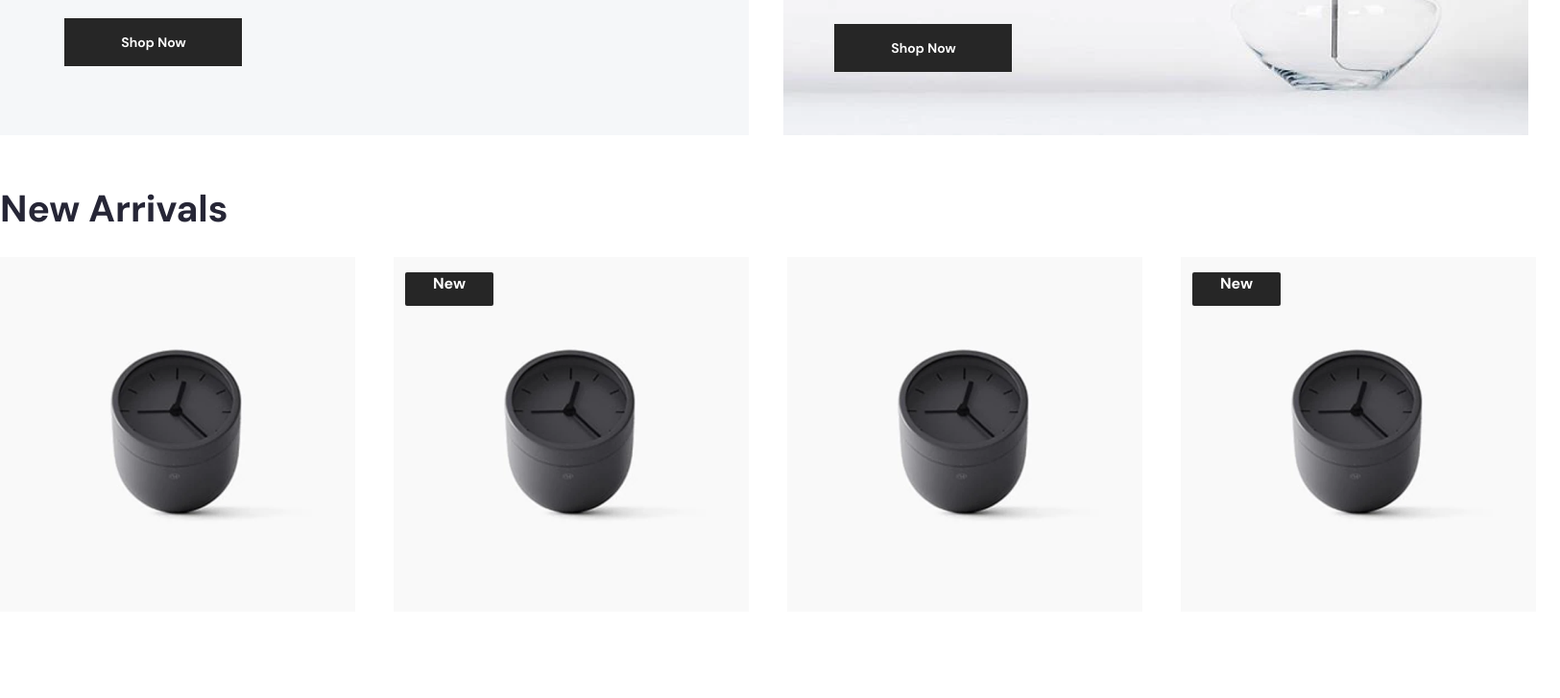
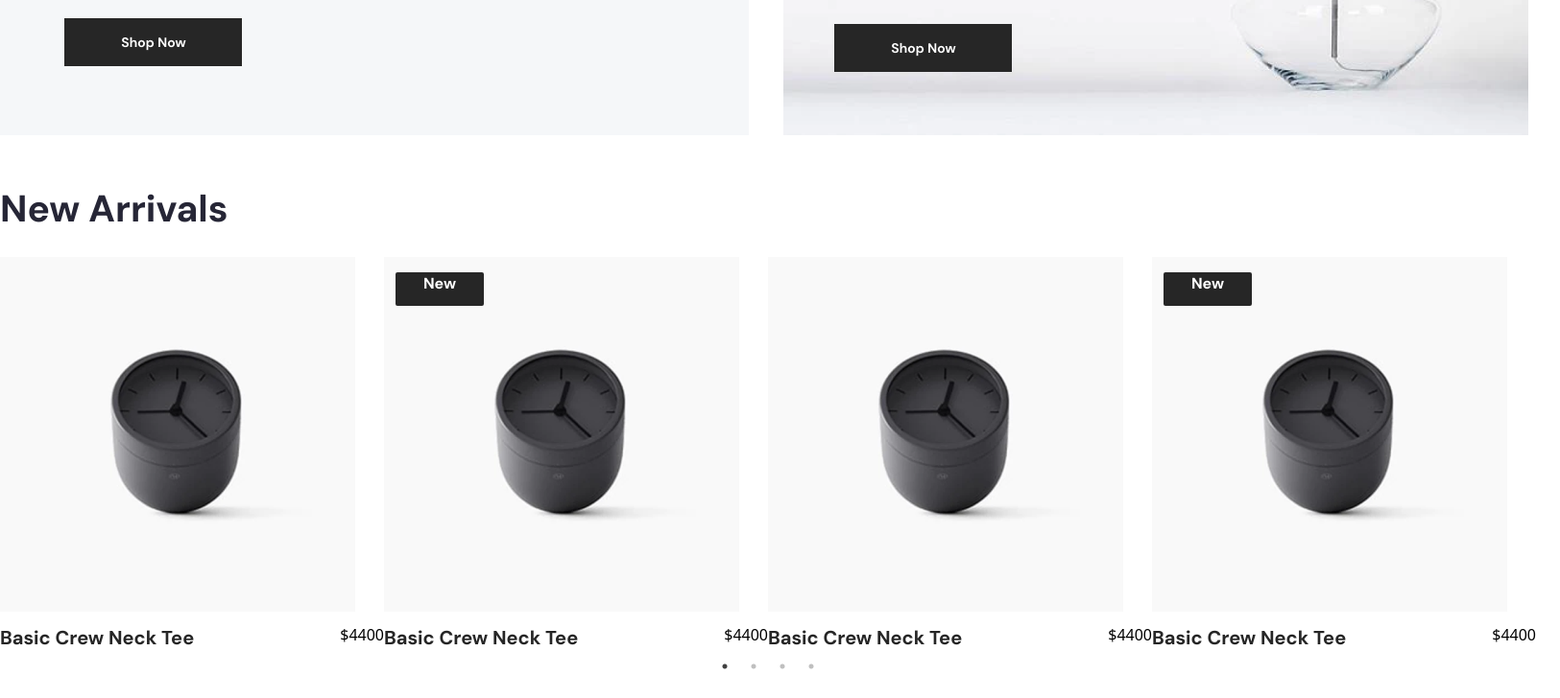
Before and after one commit to mustakin04/Orebi, a React (Vite) app in the folder OribeEcommerce/: page / in a window 1280 px wide. Shown: the part 1325-2053 px from the top of the page at 96% size, 1625 px wide, since content can reach past the window. Before the commit the page ends 2011 px from the top, so only its background shows below. Built offline with nearby package versions, Linux system fonts and the light colour scheme.

Commit message:
NewArrivals

```diff
--- a/OribeEcommerce/src/Component/NewArrivals/NewArrivals.jsx
+++ b/OribeEcommerce/src/Component/NewArrivals/NewArrivals.jsx
@@ -1,21 +1,30 @@
 import React from "react";
 import Container from "../Container/Container";
+import Product from "../Product/Product";
+import Slider from "react-slick";
+import "slick-carousel/slick/slick.css";
+import "slick-carousel/slick/slick-theme.css";
 
-import new2 from "../../assets/new2.png"
-import new3 from "../../assets/new3.png"
-import new4 from "../../assets/new4.png"
-import Product from "../Product/Product";
 const NewArrivals = ({ tittle }) => {
+  const settings = {
+    dots: true,
+    infinite: true,
+    speed: 500,
+    slidesToShow: 4,
+    slidesToScroll: 1
+  };
   return (
     <Container className="my-[48px]">
       <div className="font-DM font-bold text-[39px] text-[#262636] ">
         {tittle}
       </div>
-      <div className="flex justify-between mt-[20px]">
-        <Product badge={false}></Product>
-        <Product badge={true}></Product>
-        <Product badge={false}></Product>
-        <Product badge={true}></Product>
+      <div className="  mt-[20px]">
+        <Slider {...settings}>
+          <Product badge={false}></Product>
+          <Product badge={true}></Product>
+          <Product badge={false}></Product>
+          <Product badge={true}></Product>
+        </Slider>
       </div>
     </Container>
   );
--- a/OribeEcommerce/src/Component/Product/Product.jsx
+++ b/OribeEcommerce/src/Component/Product/Product.jsx
@@ -1,15 +1,51 @@
 import React from 'react'
 import new1 from "../../assets/new1.png"
 import Badge from '../Badge/Badge'
-const Product = ({badge}) => {
+import { FaHeart } from "react-icons/fa";
+import { TfiReload } from "react-icons/tfi";
+import { MdBookmarkAdd } from "react-icons/md";
+
+const Product = ({ badge }) => {
   return (
-    <div>
-         <div className='relative'>
-            <img src={new1} alt="" />
-            {
-                badge&& (<Badge tittle="New"></Badge>)
-            }
+    <div className="group"> {/* group class moved here */}
+      <div className='relative'>
+        <img src={new1} alt="" />
+        {badge && <Badge tittle="New" />}
+
+        <div className='absolute bottom-0  hidden group-hover:block bg-white w-full h-[40%]'>
+          <div className='m-4'>
+            {/* Wish List */}
+            <div className='flex  items-center gap-2 justify-end cursor-pointer'>
+              <p className='text-[#767676] font-DM font-normal text-[16px] hover:text-black group-hover:font-bold transition-all'>
+                Add to Wish List
+              </p>
+              <FaHeart className='text-[#767676] hover:text-black transition-all' />
+            </div>
+
+            {/* Compare */}
+            <div className='flex items-center gap-2 justify-end cursor-pointer'>
+              <p className='text-[#767676] font-DM font-normal text-[16px] hover:text-black group-hover:font-bold transition-all'>
+                Compare
+              </p>
+              <TfiReload className='text-[#767676] hover:text-black transition-all' />
+            </div>
+
+            {/* Add to Cart */}
+            <div className='flex items-center gap-2 justify-end cursor-pointer'>
+              <p className='text-[#767676] font-DM font-normal text-[16px] hover:text-black group-hover:font-bold transition-all'>
+                Add to Cart
+              </p>
+              <MdBookmarkAdd className='text-[#767676] hover:text-black transition-all' />
+            </div>
+          </div>
         </div>
+      </div>
+      <div className='mt-3'>
+        <div className='flex justify-between '>
+          <p className='font-DM font font-bold text-[#262626] text-[20px]'>Basic Crew Neck Tee</p>
+          <h4>$4400</h4>
+        </div>
+      </div>
     </div>
   )
 }
```
